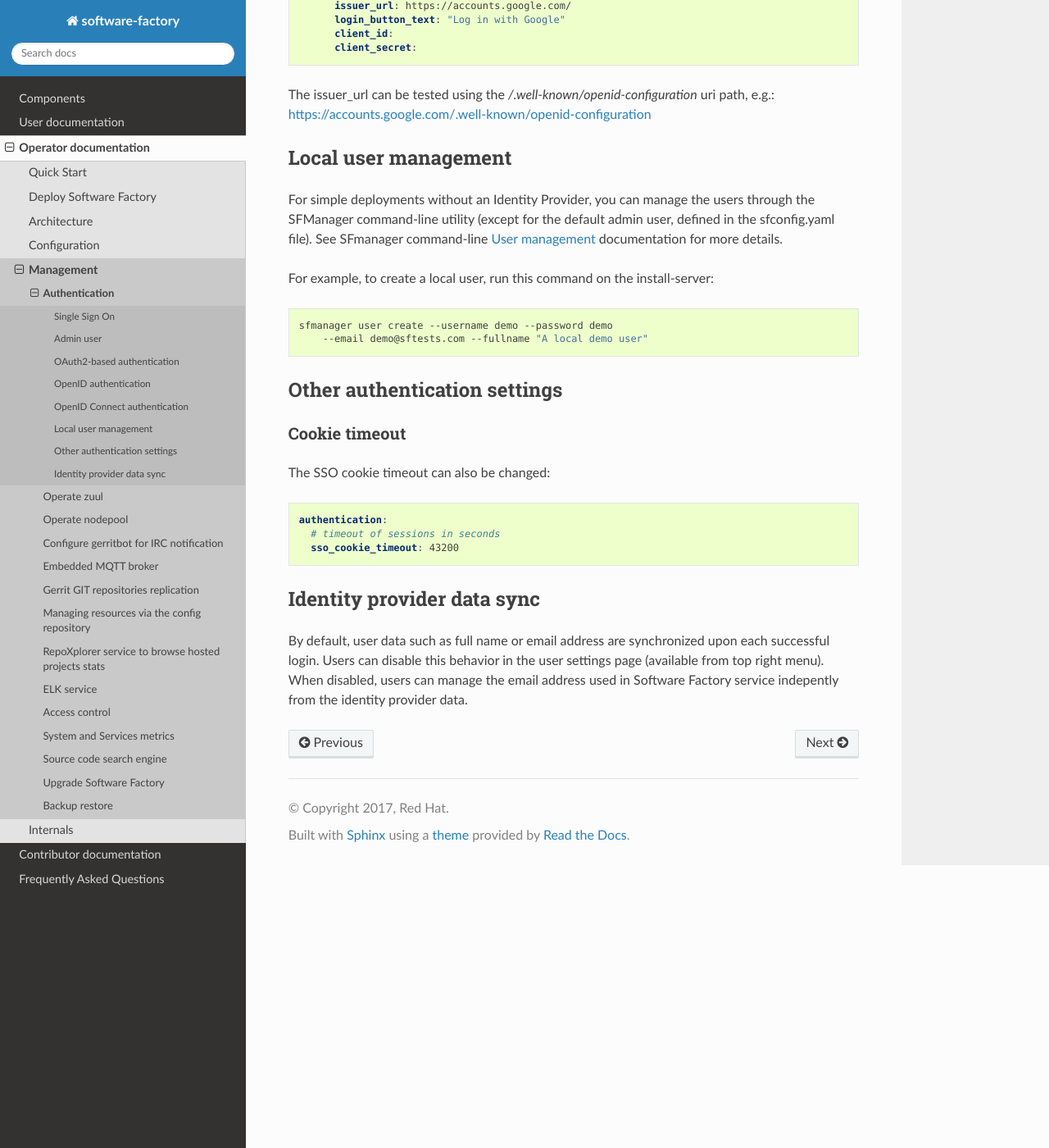
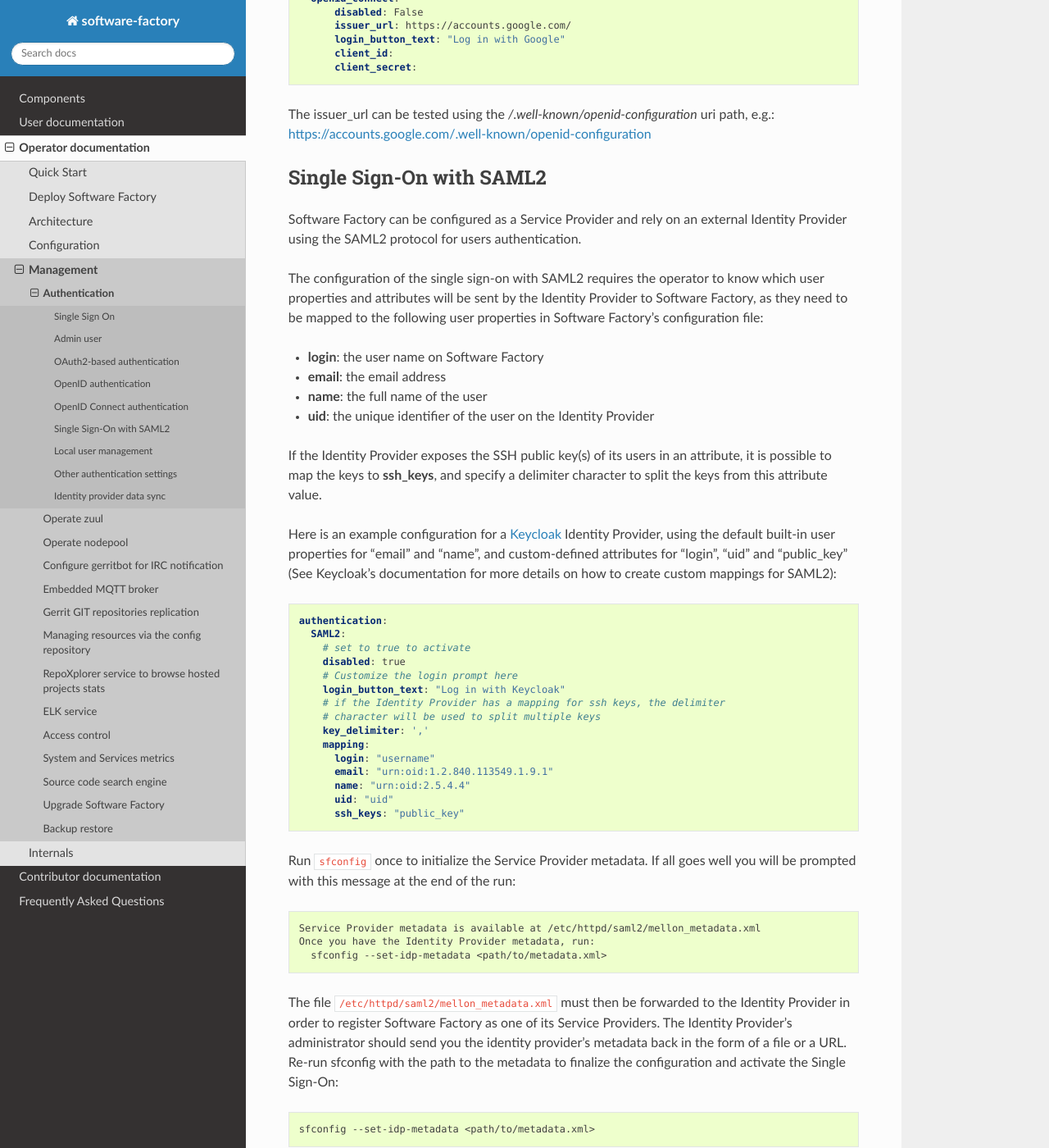
Before and after one commit to softwarefactory-project/sf-docs, a Sphinx documentation site: the page built from docs/operator/auths.rst, in a window 1280 px wide and 1400 px high, scrolled down 2604 px. Shown: the whole window at 82% size. Built offline with Sphinx 7.4.7 and the Read the Docs theme 2.0.0, drawn with Linux system fonts in a browser that asks for light colours.

Commit message:
Document SAML2 SSO configuration
TG-1204
TG-1172 #done

Depends-On: Iaff2540d0b5585fb26dfa5eb48d6b69c05e1617f
Change-Id: I058c813ffb5beded3235bc838ebfeb5ccb70a35d

```diff
--- a/docs/operator/auths.rst
+++ b/docs/operator/auths.rst
@@ -22,6 +22,7 @@
 * OpenID (e.g. for Launchpad)
 * local user database hosted in the managesf node
 * LDAP backend
+* SAML2
 
 .. image:: ../imgs/login.jpg
 
@@ -125,6 +126,69 @@
 The issuer_url can be tested using the */.well-known/openid-configuration* uri path, e.g.:
 https://accounts.google.com/.well-known/openid-configuration
 
+Single Sign-On with SAML2
+^^^^^^^^^^^^^^^^^^^^^^^^^
+
+Software Factory can be configured as a Service Provider and rely on an external
+Identity Provider using the SAML2 protocol for users authentication.
+
+The configuration of the single sign-on with SAML2 requires the operator to
+know which user properties and attributes will be sent by the Identity Provider
+to Software Factory, as they need to be mapped to the following user properties
+in Software Factory's configuration file:
+
+* **login**: the user name on Software Factory
+* **email**: the email address
+* **name**: the full name of the user
+* **uid**: the unique identifier of the user on the Identity Provider
+
+If the Identity Provider exposes the SSH public key(s) of its users in an
+attribute, it is possible to map the keys to **ssh_keys**, and specify a
+delimiter character to split the keys from this attribute value.
+
+Here is an example configuration for a `Keycloak <https://www.keycloak.org/>`_
+Identity Provider, using the default built-in user properties for "email" and
+"name", and custom-defined attributes for "login", "uid" and "public_key" (See
+Keycloak's documentation for more details on how to create custom mappings for
+SAML2):
+
+.. code-block:: yaml
+
+  authentication:
+    SAML2:
+      # set to true to activate
+      disabled: true
+      # Customize the login prompt here
+      login_button_text: "Log in with Keycloak"
+      # if the Identity Provider has a mapping for ssh keys, the delimiter
+      # character will be used to split multiple keys
+      key_delimiter: ','
+      mapping:
+        login: "username"
+        email: "urn:oid:1.2.840.113549.1.9.1"
+        name: "urn:oid:2.5.4.4"
+        uid: "uid"
+        ssh_keys: "public_key"
+
+Run ``sfconfig`` once to initialize the Service Provider metadata. If all goes
+well you will be prompted with this message at the end of the run:
+
+.. code-block:: bash
+
+  Service Provider metadata is available at /etc/httpd/saml2/mellon_metadata.xml
+  Once you have the Identity Provider metadata, run:
+    sfconfig --set-idp-metadata <path/to/metadata.xml>
+
+The file ``/etc/httpd/saml2/mellon_metadata.xml`` must then be forwarded to
+the Identity Provider in order to register Software Factory as one of its Service
+Providers. The Identity Provider's administrator should send you the identity
+provider's metadata back in the form of a file or a URL. Re-run sfconfig with
+the path to the metadata to finalize the configuration and activate the
+Single Sign-On:
+
+.. code-block:: bash
+
+  sfconfig --set-idp-metadata <path/to/metadata.xml>
 
 Local user management
 ^^^^^^^^^^^^^^^^^^^^^
```
